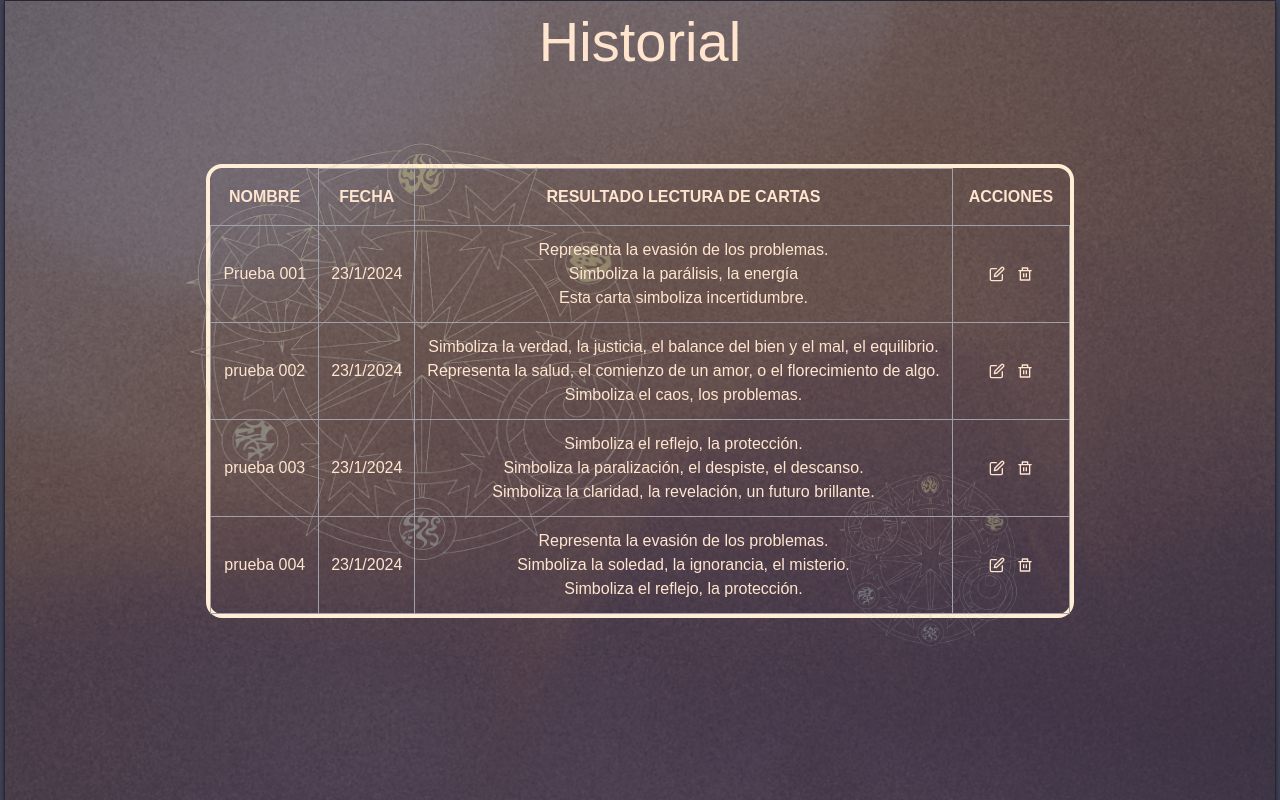
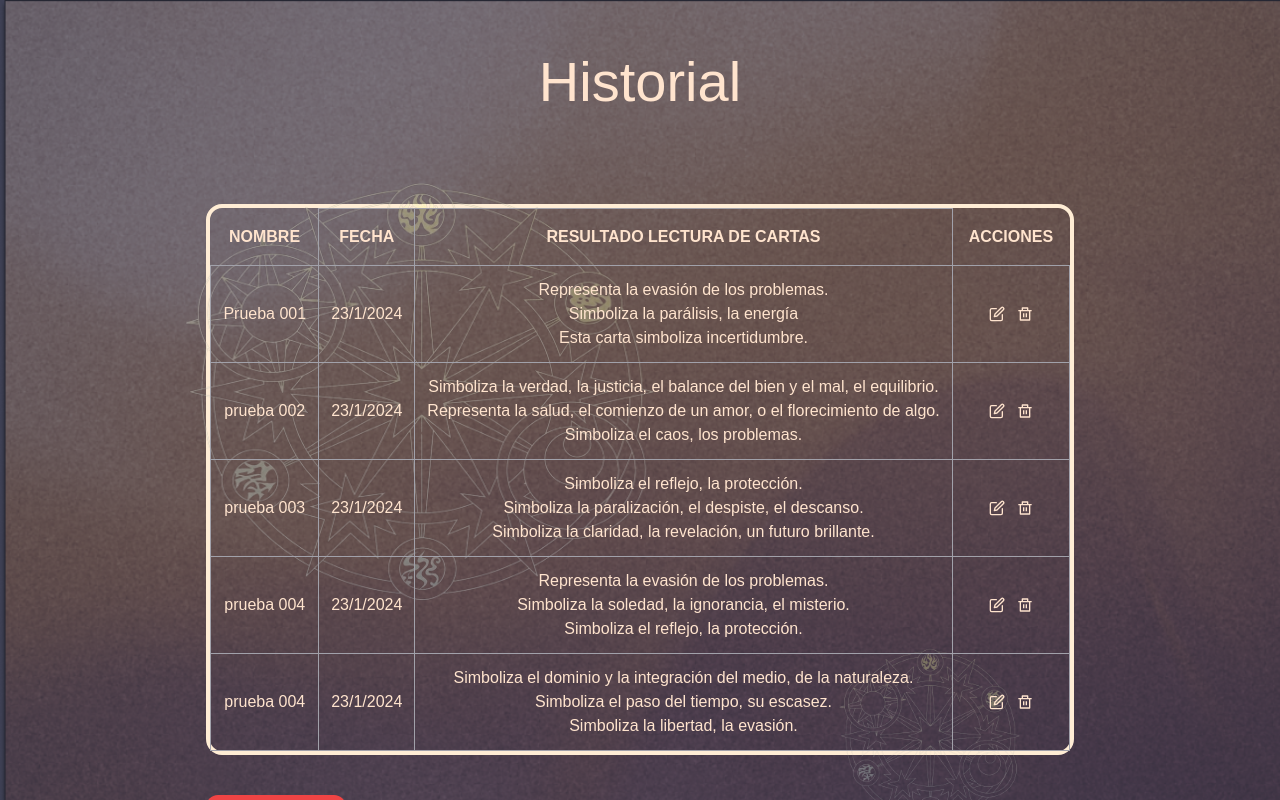
Before and after one commit to jfpaes6453/sakura-cards, a Next.js app: page /results-history in a window 1280 px wide. Shown: the top 800 px of the page. Built offline with nearby package versions, Linux system fonts and the light colour scheme; data requests are answered from the project's data file; a web font is replaced by a local one.

Commit message:
button deleteAllHistory ok

```diff
--- a/src/app/(routes)/results-history/page.jsx
+++ b/src/app/(routes)/results-history/page.jsx
@@ -5,7 +5,7 @@ const pageHistorial = async () => {
     const users = await getAllData()
   return (
     <div>
-        <h2 className="md:text-[3.5rem] md:mx-36 mx-[4.5rem] text-center text-[45px] mb-10 mb:mb-0">Historial</h2>
+        <h2 className="md:text-[3.5rem] md:mx-36 mx-[4.5rem] text-center text-[45px] mb-10 pt-10 mb:mb-0">Historial</h2>
         <div className="flex justify-center mb-28">
           <TableComponent users={users} />
         </div>
--- /dev/null
+++ b/src/app/components/TableComponents/DeleteHistory.jsx
@@ -0,0 +1,23 @@
+'use client'
+
+import { deleteAllHistory } from "@/utils/apiAxios";
+import { MdAutoDelete } from "react-icons/md";
+import { useRouter } from "next/navigation";
+
+const DeleteHistory = () => {
+
+    const router = useRouter();
+
+    const handleDeleteAllHistory = async () => {
+        await deleteAllHistory()
+        router.refresh()
+    }
+
+    return (
+        <button onClick={handleDeleteAllHistory} className="bg-red-500 mx-8 flex flex-row items-center gap-x-2 text-font-color relative z-20 py-2 px-4 rounded-xl hover:bg-red-600 focus:outline-none focus:shadow-outline-red active:bg-red-700">
+            Borrar Todo <MdAutoDelete className="text-font-color"/>
+        </button>
+    )
+}
+
+export default DeleteHistory
--- a/src/app/components/TableComponents/TableComponent.jsx
+++ b/src/app/components/TableComponents/TableComponent.jsx
@@ -1,15 +1,16 @@
 
 
+import DeleteHistory from "./DeleteHistory"
 import Table from "./Table"
 
 export default function TableComponent({users}) {
   return (
     // Desktop version
-    <div className="md:relative ">
+    <div className="md:relative min-h-80">
       <img className=" absolute top-0 left-0 w-[31rem] h-[28.5rem] opacity-30" src="img/kinomoto.png" alt="Big-mandala" />
       <img className="z-10 absolute bottom-1 right-20 w-[11.9375rem] h-[11.875rem] opacity-30" src="img/kinomoto.png" alt="Small-mandala" />
 
-    <div className="flex items-center justify-center my-10 mx-8 ms:mx-52 rounded-2xl border-4 border-orange-100 p-0">
+      <div className="flex items-center justify-center my-10 mx-8 ms:mx-52 rounded-2xl border-4 border-orange-100 p-0">
     <table className="z-20 w-full hidden md:table">
       <thead className="">
         <tr>
@@ -31,39 +32,8 @@ export default function TableComponent({users}) {
         ))}
 
     </div>
-
     </div>
+        <DeleteHistory />
   </div>
   )
 }
-
-
-
-
-
-
-
-
-// import Table from "./Table"
-
-// export default function TableComponent({users}) {
-//   return (
-//     <div className="overflow-x-auto">
-//     <table className="table">
-//       <thead>
-//         <tr>
-//           <th>NOMBRE</th>
-//           <th>FECHA</th>
-//           <th>RESULTADO LECTURA DE CARTAS</th>
-//           <th>ACCIONES</th>
-//         </tr>
-//       </thead>
-//       <tbody>
-//         {users.map((user) => (
-//           <Table key={user.id} user={user} />
-//         ))}
-//       </tbody>
-//     </table>
-//   </div>
-//   )
-// }
--- a/src/data/data.json
+++ b/src/data/data.json
@@ -243,6 +243,67 @@
           "__v": 0
         }
       ]
+    },
+    {
+      "id": "288b3606-83f2-40c2-bd64-c126b1e26c08",
+      "date": "23/1/2024",
+      "username": "prueba 004",
+      "results": [
+        {
+          "id": "6",
+          "cardNumber": 6,
+          "spanishName": "Bosque",
+          "englishName": "The Wood",
+          "kanji": "樹",
+          "Rōmaji": "Ki",
+          "appeardManga": "1",
+          "appeardAnime": "4",
+          "clowCard": "https://i.ibb.co/17154Dk/Bosque.jpg",
+          "sakuraCard": "https://i.ibb.co/hYMDk2F/Bosque-Sakura.jpg",
+          "cardsReverse": {
+            "clowReverse": "https://i.ibb.co/LJSmQ4f/Reverso-Clow.jpg",
+            "sakuraReverse": "https://i.ibb.co/XxrvMJ2/Reverso-Sakura.jpg"
+          },
+          "meaning": "Simboliza el dominio y la integración del medio, de la naturaleza.",
+          "__v": 0
+        },
+        {
+          "id": "14",
+          "cardNumber": 14,
+          "spanishName": "Tiempo",
+          "englishName": "The Time",
+          "kanji": "時",
+          "Rōmaji": "Toki",
+          "appeardManga": "",
+          "appeardAnime": "12",
+          "clowCard": "https://i.ibb.co/nQjGfBQ/Tiempo.jpg",
+          "sakuraCard": "https://i.ibb.co/p4kcRMS/Tiempo-Sakura.jpg",
+          "cardsReverse": {
+            "clowReverse": "https://i.ibb.co/LJSmQ4f/Reverso-Clow.jpg",
+            "sakuraReverse": "https://i.ibb.co/XxrvMJ2/Reverso-Sakura.jpg"
+          },
+          "meaning": " Simboliza el paso del tiempo, su escasez.",
+          "__v": 0
+        },
+        {
+          "id": "2",
+          "cardNumber": 2,
+          "spanishName": "Vuelo",
+          "englishName": "The fly",
+          "kanji": "翔",
+          "Rōmaji": "Shō",
+          "appeardManga": "2",
+          "appeardAnime": "1",
+          "clowCard": "https://i.ibb.co/nkySYwk/Vuelo.jpg",
+          "sakuraCard": "https://i.ibb.co/ry15JSV/Vuelo-Sakura.jpg",
+          "cardsReverse": {
+            "clowReverse": "https://i.ibb.co/LJSmQ4f/Reverso-Clow.jpg",
+            "sakuraReverse": "https://i.ibb.co/XxrvMJ2/Reverso-Sakura.jpg"
+          },
+          "meaning": "Simboliza la libertad, la evasión.",
+          "__v": 0
+        }
+      ]
     }
   ]
 }
```
